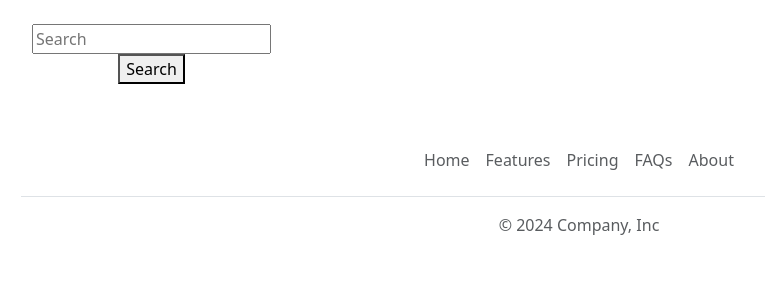
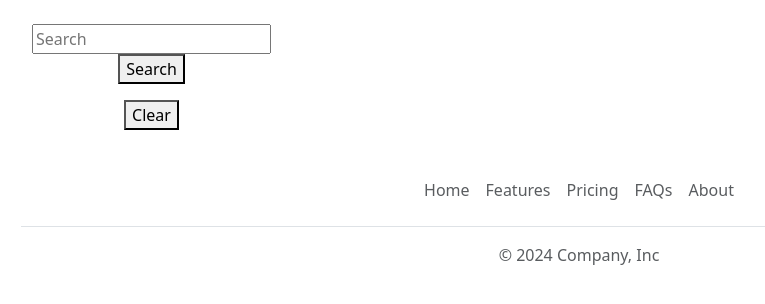
Before and after one commit to krishnasree5/library-management-system-ii, a Django app: page /search/ in a window 1280 px wide. Shown: the part 71-375 px from the top of the page, without its empty margins (61-826 px from the left). Run offline with Django 5.2, Linux system fonts and the light colour scheme; data that the repository does not hold is empty.

Commit message:
Clear filters for search

```diff
--- a/library/books/templates/books/search.html
+++ b/library/books/templates/books/search.html
@@ -18,6 +18,8 @@
             {% endfor %}
           </ul>
 
+          <a href="{% url 'books:search' %}"><button>Clear</button></a>
+
       </div>
       <div class="col">
           {% for book in books %}
```
